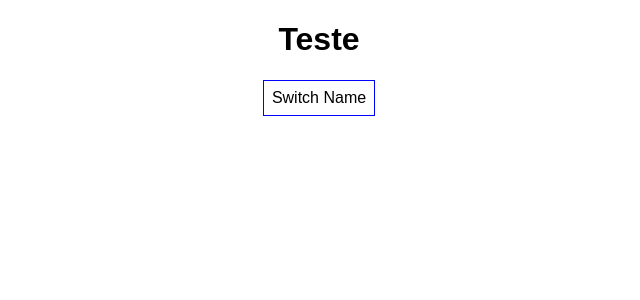
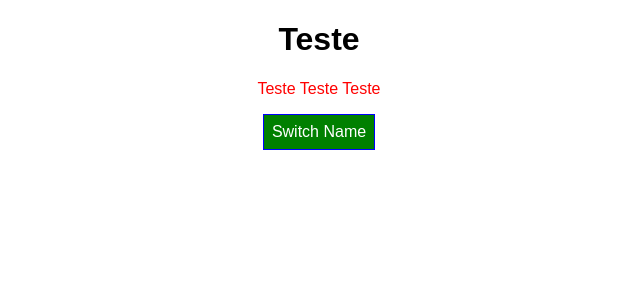
Before and after one commit to nelma/react-complete-guide, a React (Create React App) app: page / in a window 1280 px wide. Shown: the top 300 px of the page, without its empty margins (321-961 px from the left). Built offline with nearby package versions, Linux system fonts and the light colour scheme.

Commit message:
Alterando as classes CSS de form dinamica com Radium

```diff
--- a/package.json
+++ b/package.json
@@ -3,6 +3,7 @@
   "version": "0.1.0",
   "private": true,
   "dependencies": {
+    "radium": "^0.24.0",
     "react": "^16.3.2",
     "react-dom": "^16.3.2",
     "react-scripts": "1.1.4"
--- a/src/App.js
+++ b/src/App.js
@@ -1,4 +1,5 @@
 import React, { Component } from 'react';
+import Radium, {StyleRoot} from 'radium';
 import logo from './logo.svg';
 import './App.css';
 import Person from './Person/Person';
@@ -47,11 +48,16 @@
   render() {
 
     const style = {
-      backgroundColor: 'white',
+      backgroundColor: 'green',
+      color: 'white',
       font: 'inherit',
       border: '1px solid blue',
       padding: '8px',
-      cursor: 'pointer'
+      cursor: 'pointer',
+      ':hover': {
+        backgroundColor: 'lightgreen',
+        color: 'black'
+      }
     };
 
     let persons = null;
@@ -69,18 +75,38 @@
           })}
         </div>
       )
+
+      style.backgroundColor = 'red';
+      style[':hover'] = {
+        backgroundColor: 'salmon',
+        color: 'black'
       }
 
+    }
+
+    const classes = [];
+    if(this.state.persons.length <= 2)
+      classes.push('red');
+
+    if(this.state.persons.length <= 1)
+      classes.push('bold');
+
+    console.log(this.state.persons.length);
+
+
     return (
+      <StyleRoot>
         <div className="App">
           <h1>Teste</h1>
+          <p className={classes.join(' ')} >Teste Teste Teste</p>
           <button
             style={style}
             onClick={this.togglePersonsHandler}>Switch Name</button>
             {persons}
         </div>
+      </StyleRoot>
     );
   }
 }
 
-export default App;
+export default Radium(App);
--- a/src/Person/Person.js
+++ b/src/Person/Person.js
@@ -1,4 +1,5 @@
 import React from 'react';
+import Radium from 'radium';
 
 import './Person.css'
 
@@ -6,13 +7,19 @@
 const person = (props) => {
     //return <p>Person name is {props.name} and age {props.age} </p>
 
+    const style = {
+        '@media (min-width: 500px)': {
+            width: '45px'
+        }
+    }
+
     return (
         <div className="Person">
             <p onClick={props.click}>Person name is = {props.name} and age = {props.age} </p>
-            <p>{props.children}</p>
+            <p>ttt{props.children}</p>
             <input type="text" onChange={props.changed} value={props.name} />
         </div>
     )
 }
 
-export default person;
+export default Radium(person);
--- a/src/index.css
+++ b/src/index.css
@@ -3,3 +3,11 @@
   padding: 0;
   font-family: sans-serif;
 }
+
+.red {
+  color: red
+}
+
+.bold {
+  font-weight: bold
+}
```
Lines whose indentation alone changed are shown as unchanged.
